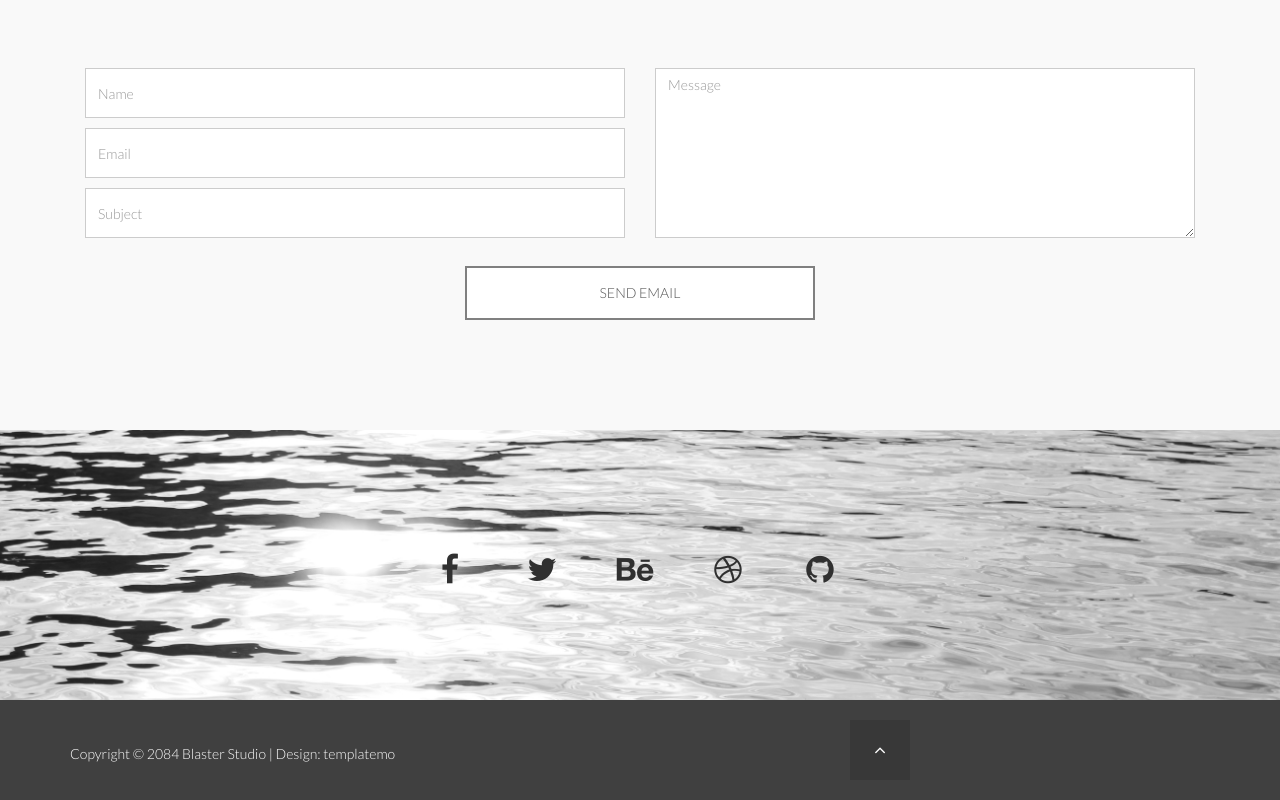
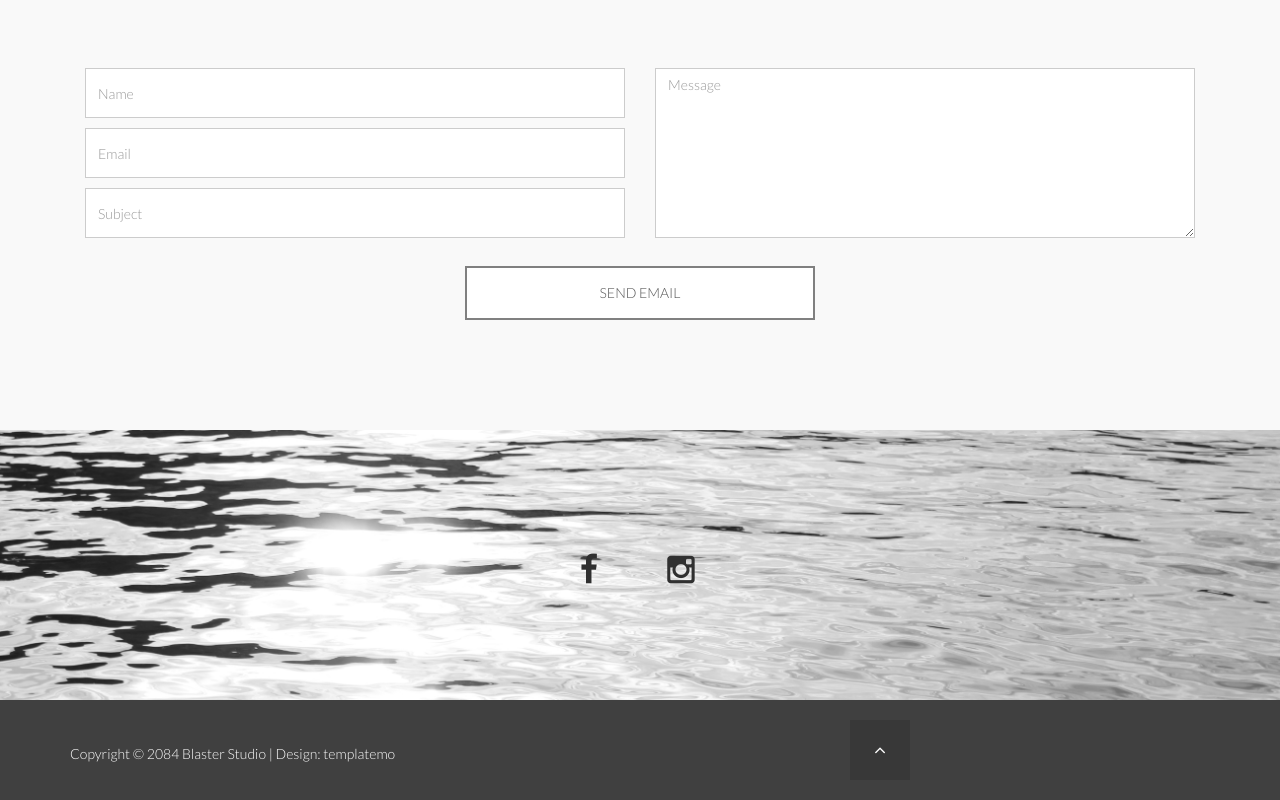
Before and after one commit to Houssain-KH/yuhsuan03, a plain HTML site: page index.html in a window 1280 px wide. Shown: the part 3796-4596 px from the top of the page. Drawn offline with Linux system fonts and the light colour scheme; a web font is replaced by a local one.

Commit message:
premier push

```diff
--- a/index.html
+++ b/index.html
@@ -239,10 +239,7 @@ http://www.templatemo.com/tm-472-blaster
 				<ul class="social-icon">
 					<li><a href="http://www.facebook.com/templatemo"
                     				class="fa fa-facebook wow bounceIn" data-wow-delay="0.3s" target="_parent"></a></li>
-					<li><a href="#" class="fa fa-twitter wow bounceIn" data-wow-delay="0.6s"></a></li>
-					<li><a href="#" class="fa fa-behance wow bounceIn" data-wow-delay="0.9s"></a></li>
-					<li><a href="#" class="fa fa-dribbble wow bounceIn" data-wow-delay="0.9s"></a></li>
-					<li><a href="#" class="fa fa-github wow bounceIn" data-wow-delay="0.9s"></a></li>
+					<li><a href="#" class="fa fa-instagram wow bounceIn" data-wow-delay="0.9s"></a></li>
 				</ul>
 			</div>
 		</div>
```
